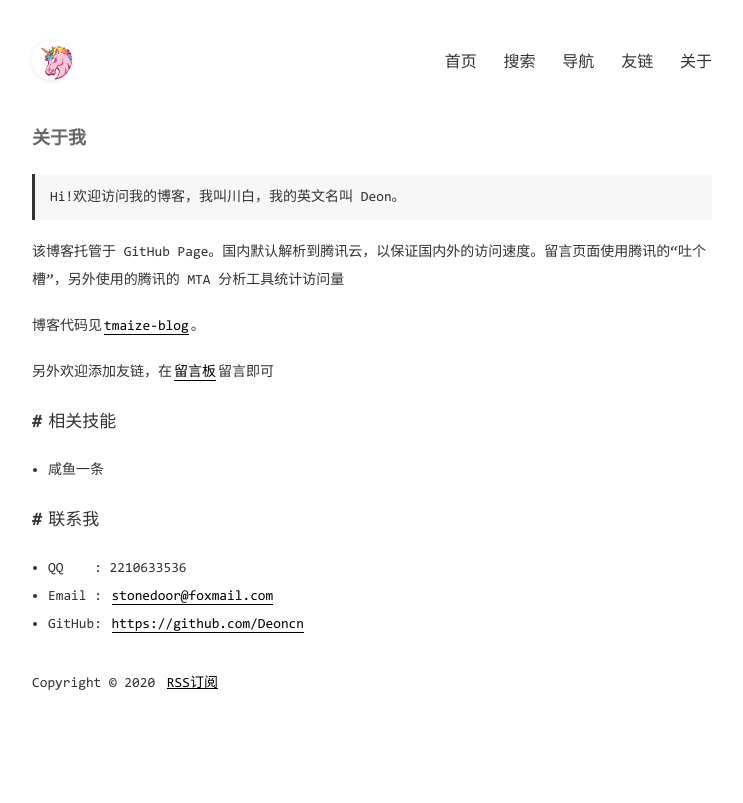
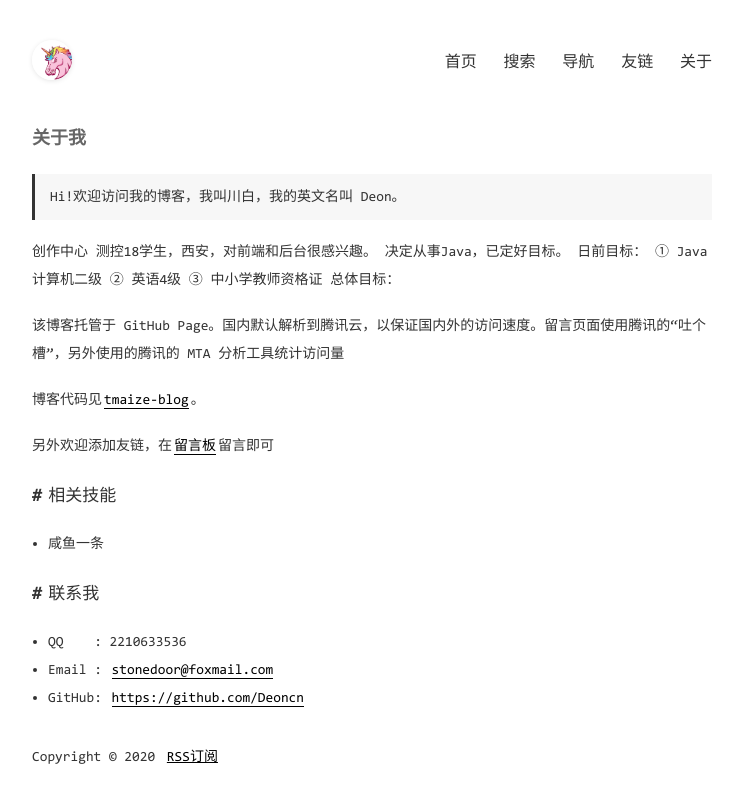
Before and after one commit to Deoncn/deoncn.github.io, a Jekyll site: the page built from pages/about.md, in a window 1280 px wide. Shown: the top 803 px of the page, without its empty margins (268-1011 px from the left). Built offline with Jekyll 4.4.1, drawn with Linux system fonts in a browser that asks for light colours; comment, search, counter and statistics services are not loaded.

Commit message:
Update about.md

```diff
--- a/pages/about.md
+++ b/pages/about.md
@@ -4,6 +4,15 @@ title: 关于我
 ---
 
 > Hi!欢迎访问我的博客，我叫川白，我的英文名叫 Deon。
+
+创作中心
+测控18学生，西安，对前端和后台很感兴趣。
+决定从事Java，已定好目标。
+日前目标：
+① Java 计算机二级
+② 英语4级
+③ 中小学教师资格证
+总体目标：
 
 该博客托管于 GitHub Page。国内默认解析到腾讯云，以保证国内外的访问速度。留言页面使用腾讯的“吐个槽”，另外使用的腾讯的 MTA 分析工具统计访问量
 
```
